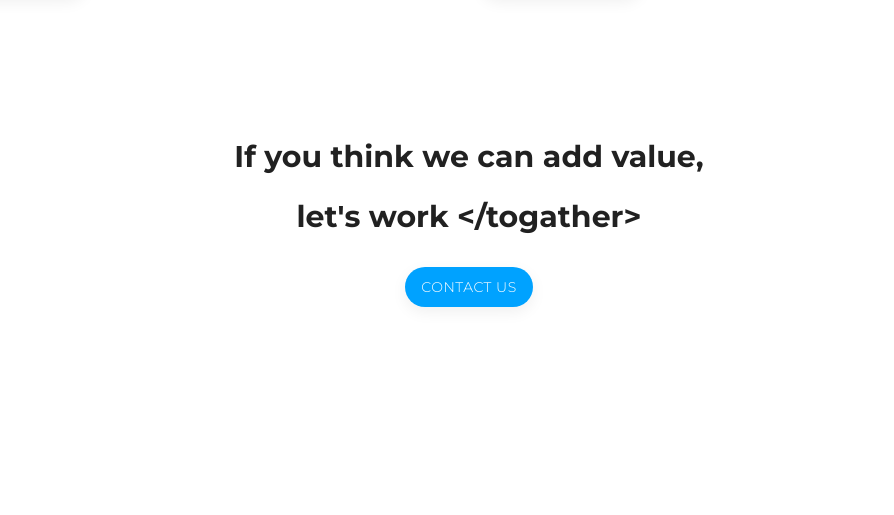
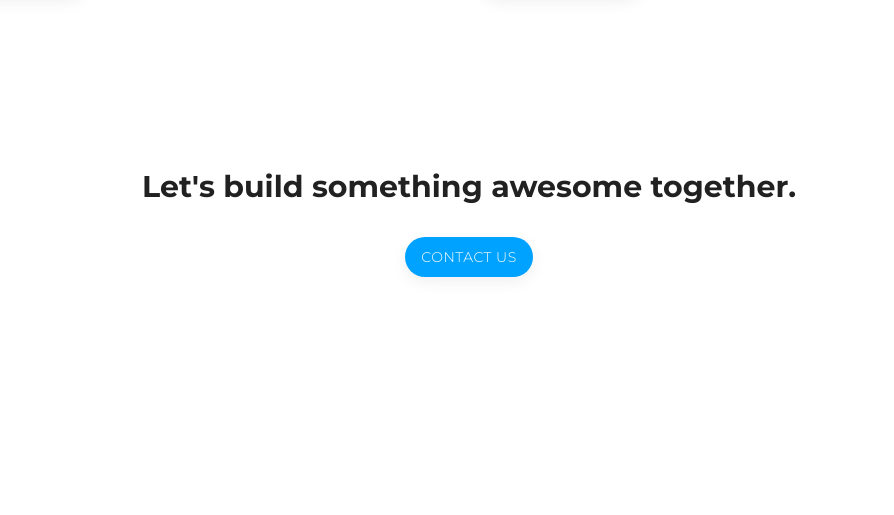
Before and after one commit to zyphertech/landing-page, a website: page app/portfolio.html in a window 1280 px wide. Shown: the part 1903-2418 px from the top of the page, without its empty margins (171-1065 px from the left). Drawn offline with Linux system fonts and the light colour scheme.

Commit message:
changed contact us tagline

```diff
--- a/app/portfolio.html
+++ b/app/portfolio.html
@@ -259,11 +259,7 @@
 
       <div class="details center-align ">
         <div class="text">
-          If you think we can add value,
-
-        </div>
-        <div class="text">
-          let's work &lt;/togather&gt;
+          Let's build something awesome together.
         </div>
         <a href="mialto:hello@zypher.tech" class="btn circle">
           Contact us
```
Also changed, not shown: app/technologies.html (+1 -5 lines).
